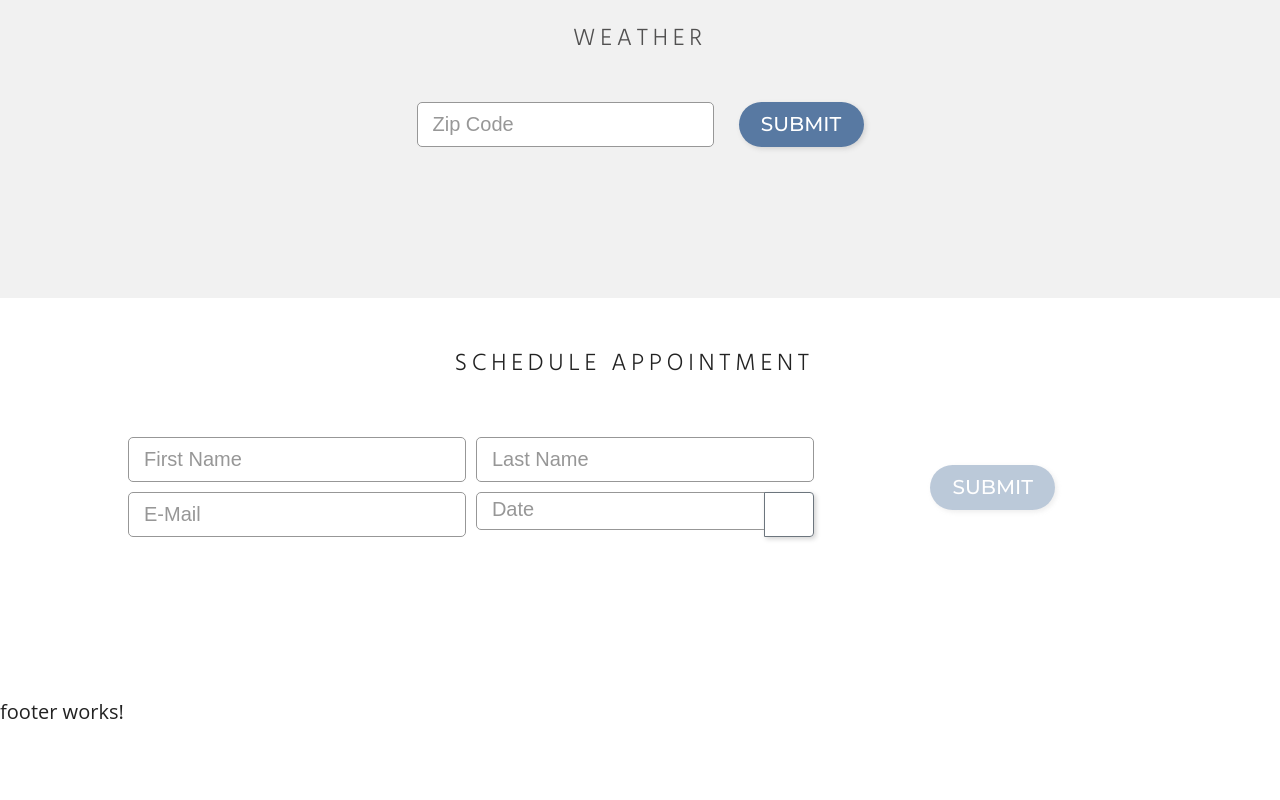
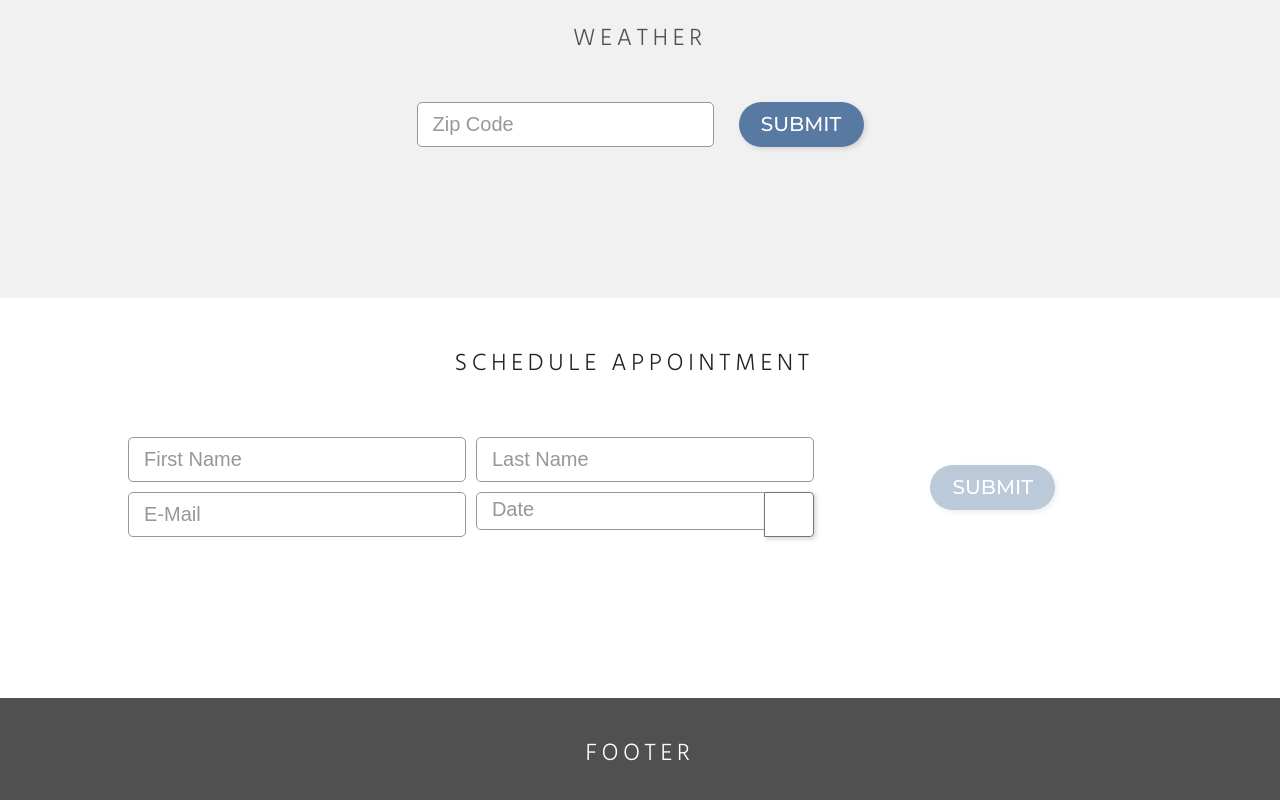
Before and after one commit to mikeekert/realogy-cc, an Angular app: page / in a window 1280 px wide. Shown: the part 1500-2300 px from the top of the page. Before the commit the page ends 2225 px from the top, so only its background shows below. Built offline with nearby package versions, Linux system fonts and the light colour scheme; a web font is replaced by a local one.

Commit message:
basic footer

```diff
--- a/src/app/components/footer/footer.component.html
+++ b/src/app/components/footer/footer.component.html
@@ -1,3 +1,3 @@
-<p>
-  footer works!
-</p>
+<footer>
+<p class="header__label">FOOTER</p>
+</footer>
--- a/src/app/components/footer/footer.component.scss
+++ b/src/app/components/footer/footer.component.scss
@@ -0,0 +1,7 @@
+footer {
+  height: 200px;
+  background-color: rgb(81, 80, 80);
+  color: rgb(255, 255, 255);
+  text-align: center;
+  padding: 35px 0;
+}
```
